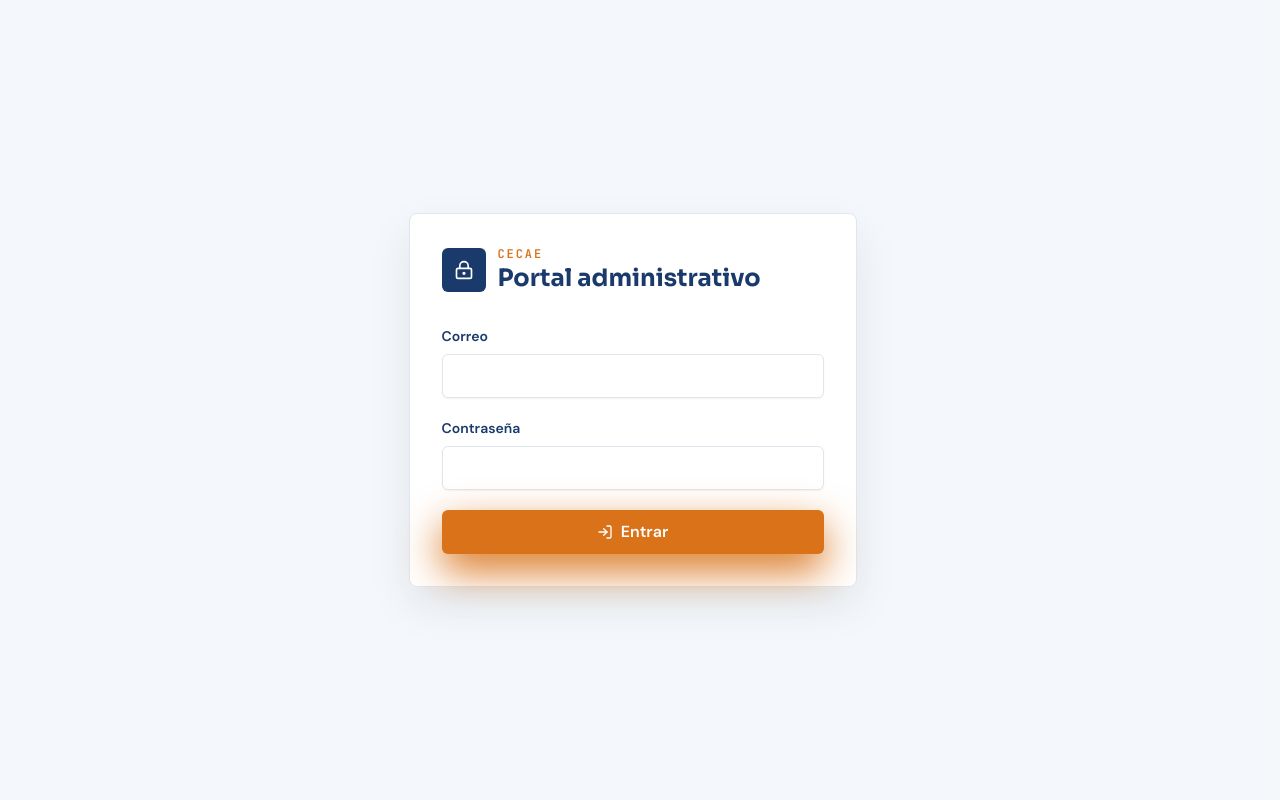
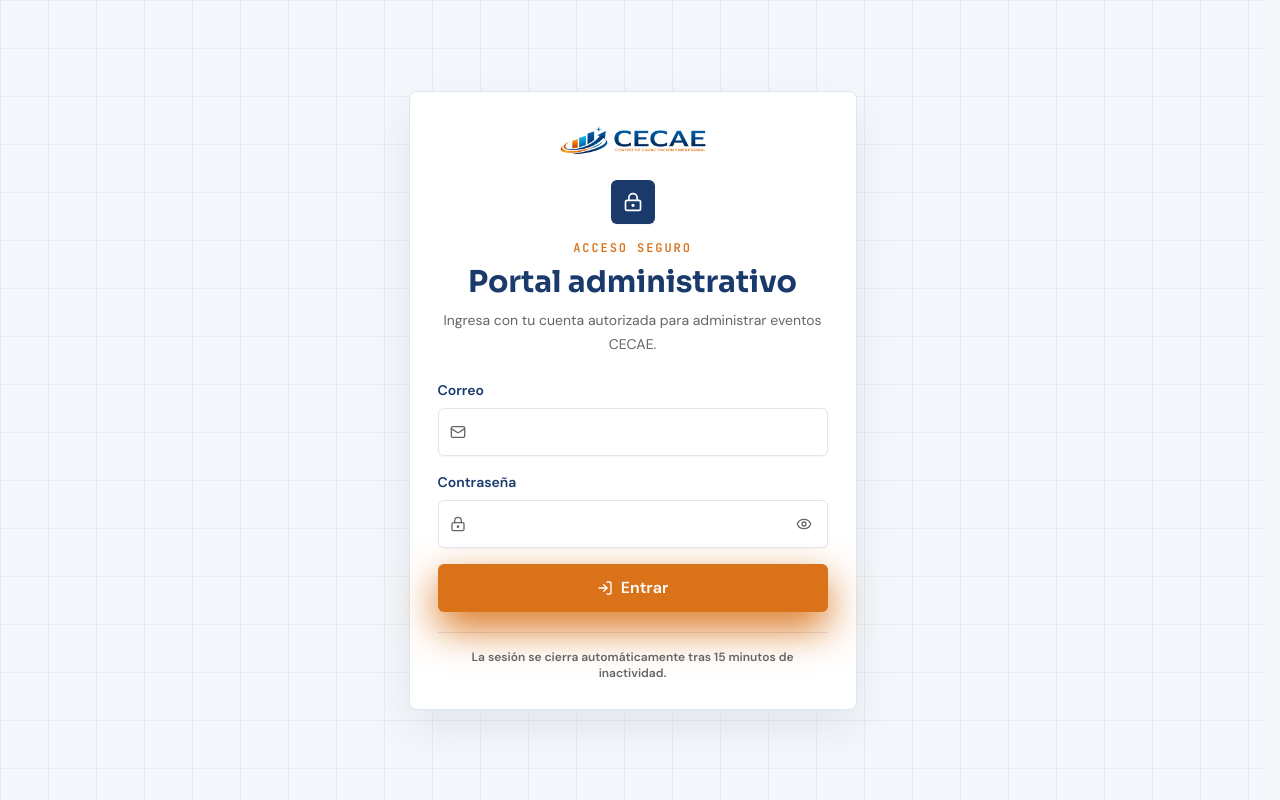
Before and after one commit to BryanPMX/CECAE-platform, a React (Vite) app: page /admin/login in a window 1280 px wide. Built offline with nearby package versions, Linux system fonts and the light colour scheme; no server answers.

Commit message:
Polish admin login page layout

```diff
--- a/src/admin/AdminLoginPage.tsx
+++ b/src/admin/AdminLoginPage.tsx
@@ -1,5 +1,5 @@
 import { FormEvent, useState } from 'react';
-import { LockKeyhole, LogIn } from 'lucide-react';
+import { Eye, EyeOff, LockKeyhole, LogIn, Mail } from 'lucide-react';
 import { Navigate, useLocation, useNavigate } from 'react-router-dom';
 import { Seo } from '@/components/layout/Seo';
 import { adminErrorMessage } from './adminErrors';
@@ -12,6 +12,7 @@ export function AdminLoginPage() {
   const [email, setEmail] = useState('');
   const [password, setPassword] = useState('');
   const [error, setError] = useState<string | null>(null);
+  const [showPassword, setShowPassword] = useState(false);
   const [isSubmitting, setIsSubmitting] = useState(false);
   const from = (location.state as { from?: { pathname?: string } } | null)?.from?.pathname ?? '/admin';
 
@@ -41,45 +42,87 @@ export function AdminLoginPage() {
   return (
     <>
       <Seo title="Admin CECAE" description="Portal administrativo de eventos CECAE." path="/admin/login" />
-      <main className="grid min-h-screen place-items-center bg-surface px-5 py-10">
-        <section className="w-full max-w-md rounded-lg border border-line bg-white p-6 shadow-soft sm:p-8">
-          <div className="flex items-center gap-3">
-            <span className="grid h-11 w-11 place-items-center rounded-md bg-navy text-white">
+      <main className="relative isolate grid min-h-dvh place-items-center overflow-hidden bg-surface px-4 py-8 sm:px-6 lg:px-8">
+        <div className="absolute inset-0 -z-10 bg-[linear-gradient(rgba(26,58,107,0.055)_1px,transparent_1px),linear-gradient(90deg,rgba(26,58,107,0.055)_1px,transparent_1px)] bg-[size:48px_48px]" />
+        <section className="w-full max-w-[28rem] rounded-lg border border-line bg-white p-5 shadow-soft sm:p-7">
+          <div className="flex flex-col items-center text-center">
+            <img
+              src="/cecae-footer-logo-1024x256.png"
+              alt="CECAE"
+              width="1024"
+              height="256"
+              className="h-10 w-auto object-contain"
+            />
+            <span className="mt-5 grid h-11 w-11 place-items-center rounded-md bg-navy text-white shadow-sm">
               <LockKeyhole className="h-5 w-5" aria-hidden="true" />
             </span>
-            <div>
-              <p className="font-mono text-xs font-bold uppercase tracking-[0.16em] text-orange">CECAE</p>
-              <h1 className="font-display text-2xl font-bold text-navy">Portal administrativo</h1>
-            </div>
+            <p className="mt-4 font-mono text-xs font-bold uppercase tracking-[0.16em] text-orange">
+              Acceso seguro
+            </p>
+            <h1 className="mt-2 font-display text-2xl font-bold leading-tight text-navy sm:text-3xl">
+              Portal administrativo
+            </h1>
+            <p className="mt-2 max-w-sm text-sm leading-6 text-midGray">
+              Ingresa con tu cuenta autorizada para administrar eventos CECAE.
+            </p>
           </div>
 
-          <form onSubmit={handleSubmit} className="mt-8 grid gap-5">
-            <label className="grid gap-2 text-sm font-semibold text-navy">
+          <form onSubmit={handleSubmit} className="mt-6 grid gap-4">
+            <div className="grid gap-2">
+              <label htmlFor="admin-email" className="text-sm font-semibold text-navy">
                 Correo
+              </label>
+              <div className="relative">
+                <Mail
+                  className="pointer-events-none absolute left-3 top-1/2 h-4 w-4 -translate-y-1/2 text-midGray"
+                  aria-hidden="true"
+                />
                 <input
+                  id="admin-email"
                   type="email"
                   value={email}
                   onChange={(event) => setEmail(event.target.value)}
                   autoComplete="username"
-                className="focus-ring min-h-11 rounded-md border border-line bg-white px-3 py-2 text-charcoal shadow-sm"
+                  inputMode="email"
+                  className="focus-ring min-h-12 w-full rounded-md border border-line bg-white px-10 py-2.5 text-charcoal shadow-sm transition placeholder:text-midGray/70 hover:border-steel"
                   required
                 />
+              </div>
+            </div>
+
+            <div className="grid gap-2">
+              <label htmlFor="admin-password" className="text-sm font-semibold text-navy">
+                Contraseña
               </label>
-            <label className="grid gap-2 text-sm font-semibold text-navy">
-              Contraseña
+              <div className="relative">
+                <LockKeyhole
+                  className="pointer-events-none absolute left-3 top-1/2 h-4 w-4 -translate-y-1/2 text-midGray"
+                  aria-hidden="true"
+                />
                 <input
-                type="password"
+                  id="admin-password"
+                  type={showPassword ? 'text' : 'password'}
                   value={password}
                   onChange={(event) => setPassword(event.target.value)}
                   autoComplete="current-password"
                   minLength={12}
-                className="focus-ring min-h-11 rounded-md border border-line bg-white px-3 py-2 text-charcoal shadow-sm"
+                  className="focus-ring min-h-12 w-full rounded-md border border-line bg-white px-10 py-2.5 pr-12 text-charcoal shadow-sm transition placeholder:text-midGray/70 hover:border-steel"
                   required
                 />
-            </label>
+                <button
+                  type="button"
+                  onClick={() => setShowPassword((current) => !current)}
+                  className="focus-ring absolute right-2 top-1/2 inline-flex h-8 w-8 -translate-y-1/2 items-center justify-center rounded-md text-midGray transition hover:bg-skySurface hover:text-navy"
+                  aria-label={showPassword ? 'Ocultar contraseña' : 'Mostrar contraseña'}
+                  title={showPassword ? 'Ocultar contraseña' : 'Mostrar contraseña'}
+                >
+                  {showPassword ? <EyeOff className="h-4 w-4" aria-hidden="true" /> : <Eye className="h-4 w-4" aria-hidden="true" />}
+                </button>
+              </div>
+            </div>
 
             {error ? (
-              <p className="rounded-md border border-red-200 bg-red-50 px-3 py-2 text-sm font-semibold text-red-700">
+              <p role="alert" className="rounded-md border border-red-200 bg-red-50 px-3 py-2 text-sm font-semibold text-red-700">
                 {error}
               </p>
             ) : null}
@@ -87,12 +130,16 @@ export function AdminLoginPage() {
             <button
               type="submit"
               disabled={isSubmitting || isRestoring}
-              className="focus-ring inline-flex min-h-11 items-center justify-center gap-2 rounded-md bg-orange px-4 py-2 font-semibold text-white shadow-orange transition hover:bg-[#C96513] disabled:cursor-not-allowed disabled:opacity-60"
+              className="focus-ring inline-flex min-h-12 items-center justify-center gap-2 rounded-md bg-orange px-4 py-2.5 font-semibold text-white shadow-orange transition hover:bg-[#C96513] disabled:cursor-not-allowed disabled:opacity-60"
             >
               <LogIn className="h-4 w-4" aria-hidden="true" />
               {isSubmitting ? 'Ingresando...' : 'Entrar'}
             </button>
           </form>
+
+          <p className="mt-5 border-t border-line pt-4 text-center text-xs font-semibold text-midGray">
+            La sesión se cierra automáticamente tras 15 minutos de inactividad.
+          </p>
         </section>
       </main>
     </>
```
Lines whose indentation alone changed are shown as unchanged.
